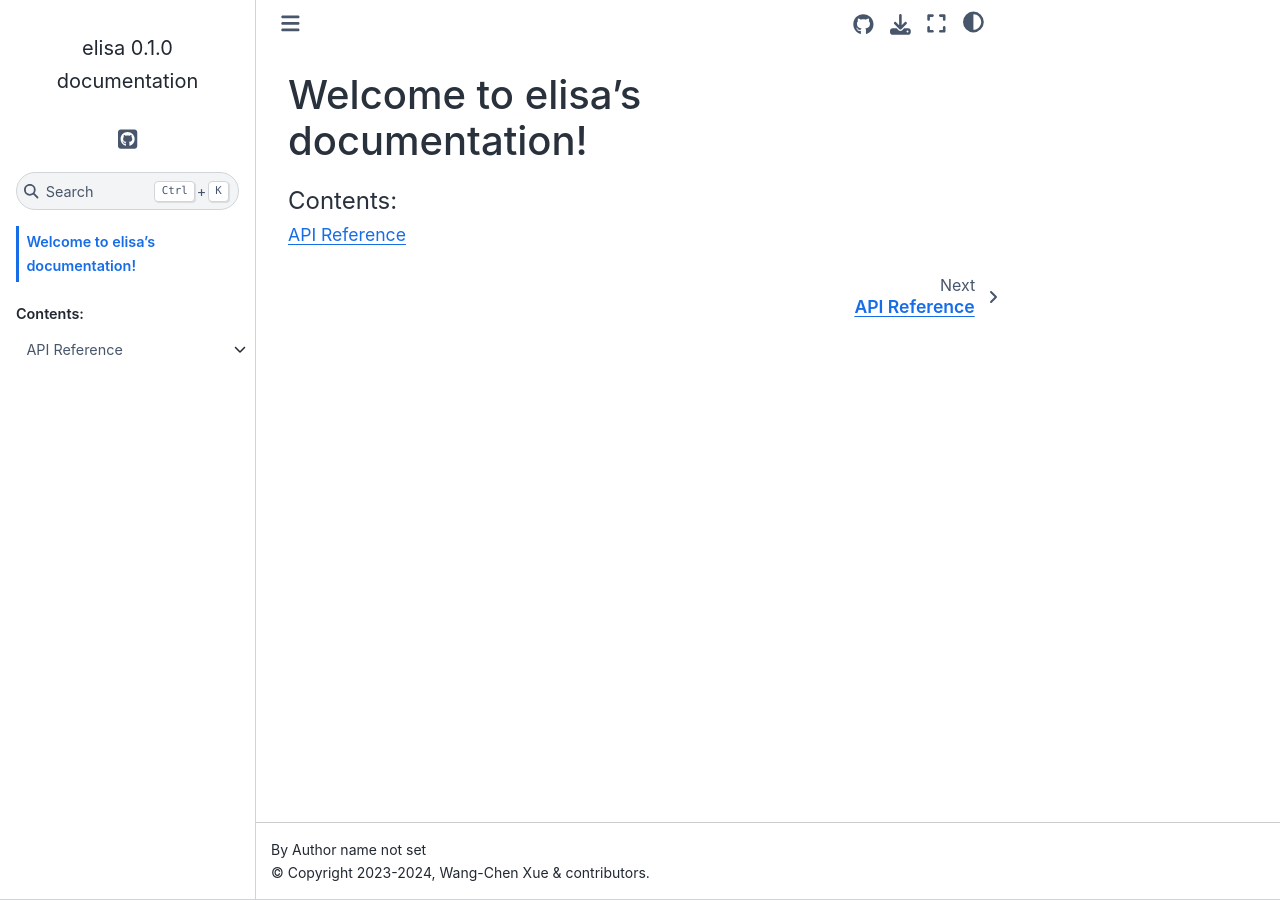
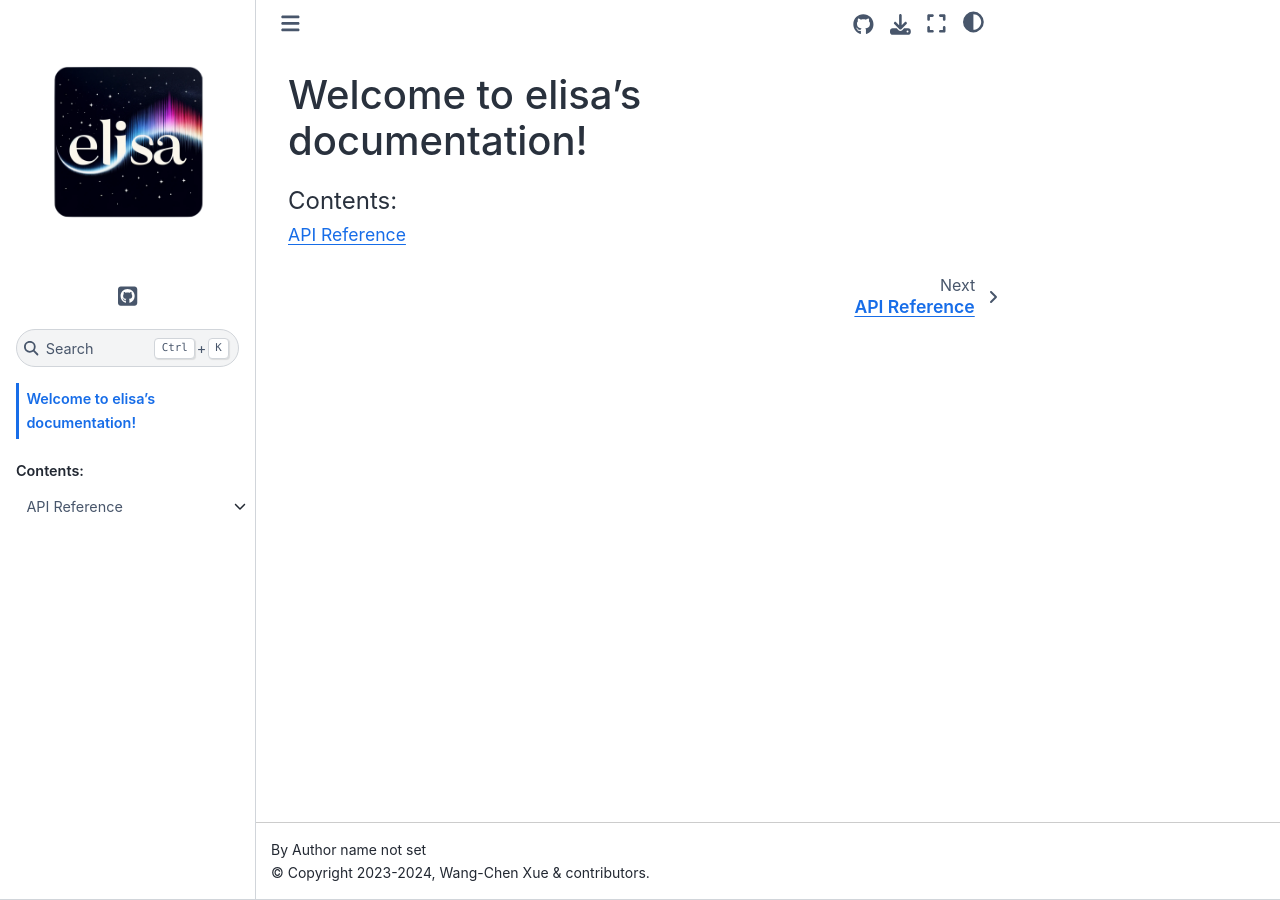
Before and after one commit to wcxve/elisa, a Sphinx documentation site: the page built from docs/index.rst, in a window 1280 px wide. Built offline with Sphinx 7.4.7 and the Sphinx Book theme 1.1.4, drawn with Linux system fonts in a browser that asks for light colours; pages that are not in the unit, such as notebooks, are missing from menus.

Commit message:
docs: logo

```diff
--- a/docs/conf.py
+++ b/docs/conf.py
@@ -68,7 +68,10 @@ html_theme_options = {
     'use_download_button': True,
     'use_issues_button': True,
 }
-# html_static_path = ['_static']
+html_title = 'elisa'
+html_static_path = ['_static']
+html_logo = '_static/logo2.png'
+html_favicon = '_static/favicon.svg'
 html_baseurl = 'https://elisa-lib.readthedocs.io/en/latest/'
 
 add_module_names = False
```
Also changed, not shown: docs/_static/favicon.svg (added), docs/_static/logo1.png (added), docs/_static/logo2.png (added), docs/_static/logo3.png (added), docs/_static/logo4.png (added).
